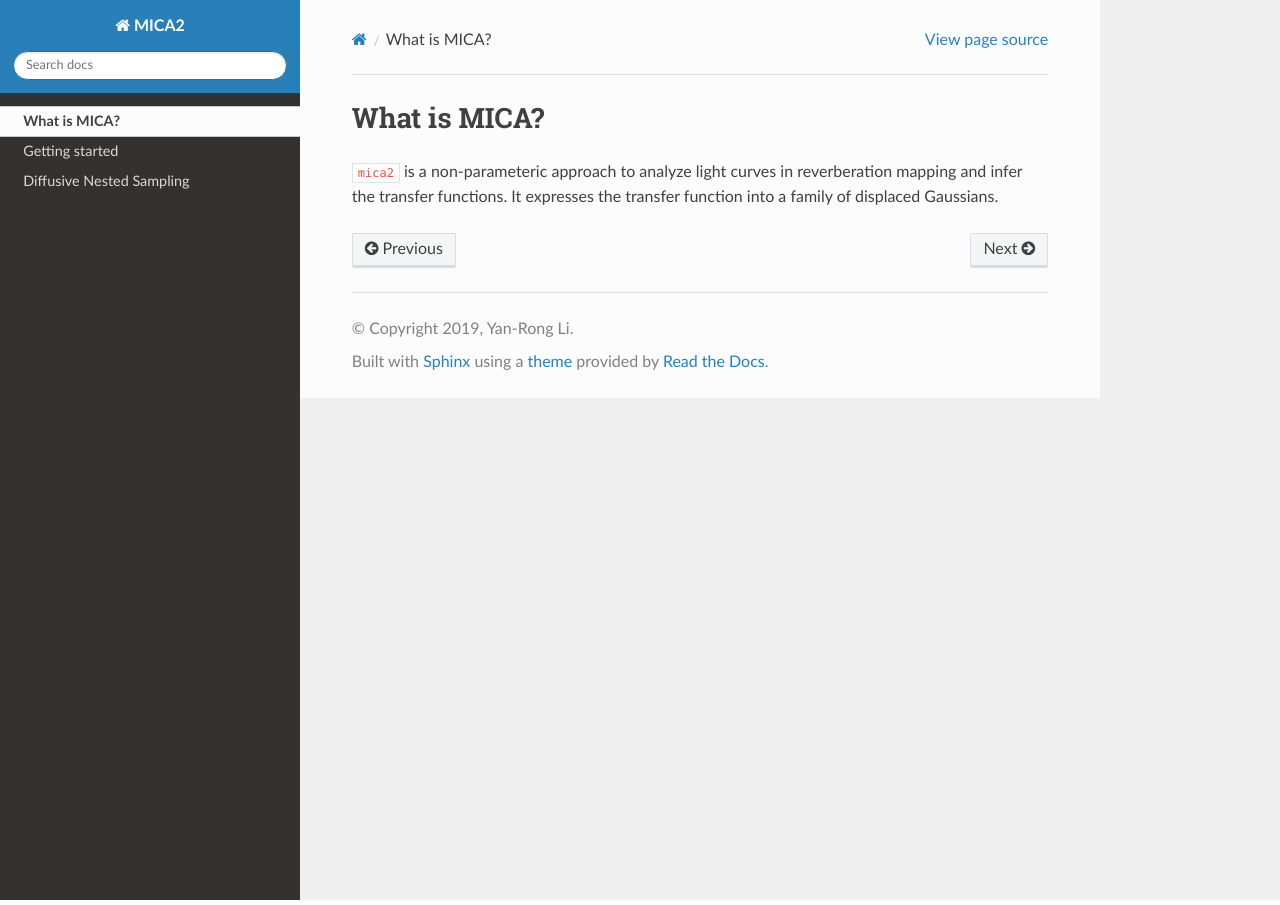
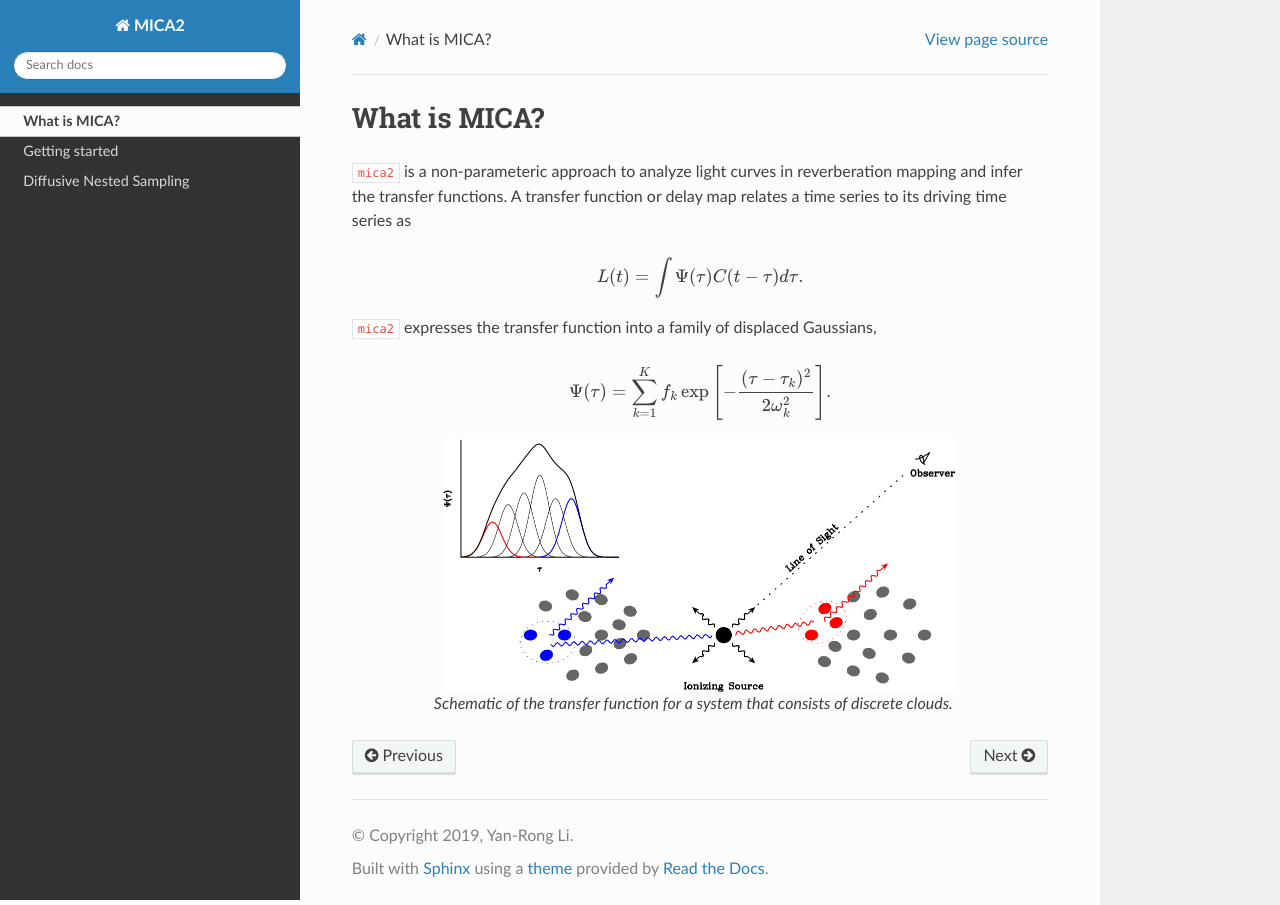
Before and after one commit to LiyrAstroph/MICA2, a Sphinx documentation site: the page built from docs/about.rst, in a window 1280 px wide. Built offline with Sphinx 7.4.7 and the Read the Docs theme 2.0.0, drawn with Linux system fonts in a browser that asks for light colours.

Commit message:
update docs.

```diff
--- a/docs/about.rst
+++ b/docs/about.rst
@@ -2,4 +2,21 @@
 *********************
 What is MICA?
 *********************
-``mica2`` is a non-parameteric approach to analyze light curves in reverberation mapping and infer the transfer functions. It expresses the transfer function into a family of displaced Gaussians.
+``mica2`` is a non-parameteric approach to analyze light curves in reverberation mapping and infer the transfer functions.
+A transfer function or delay map relates a time series  to its driving time series as
+
+.. math::
+
+  L(t) = \int \Psi(\tau) C(t-\tau) d\tau.
+
+``mica2`` expresses the transfer function into a family of displaced Gaussians,
+
+.. math::
+
+  \Psi(\tau) = \sum_{k=1}^{K} f_k \exp\left[-\frac{(\tau-\tau_k)^2}{2\omega_k^2}\right].
+
+.. figure:: _static/fig_sch_loc.jpg
+  :scale: 50 %
+  :align: center
+
+  Schematic of the transfer function for a system that consists of discrete clouds.
```
Also changed, not shown: docs/_static/fig_sch_loc.jpg (added).
